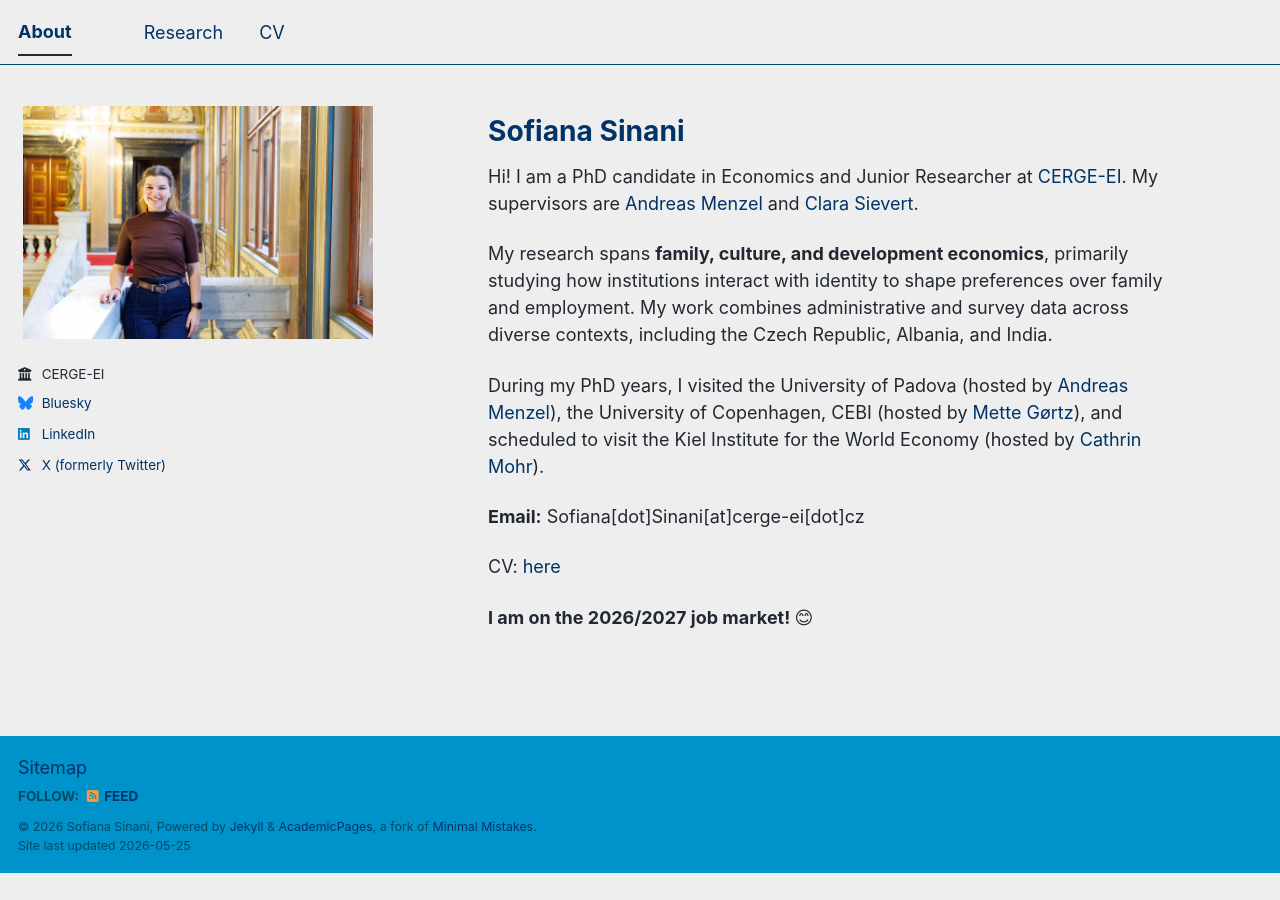
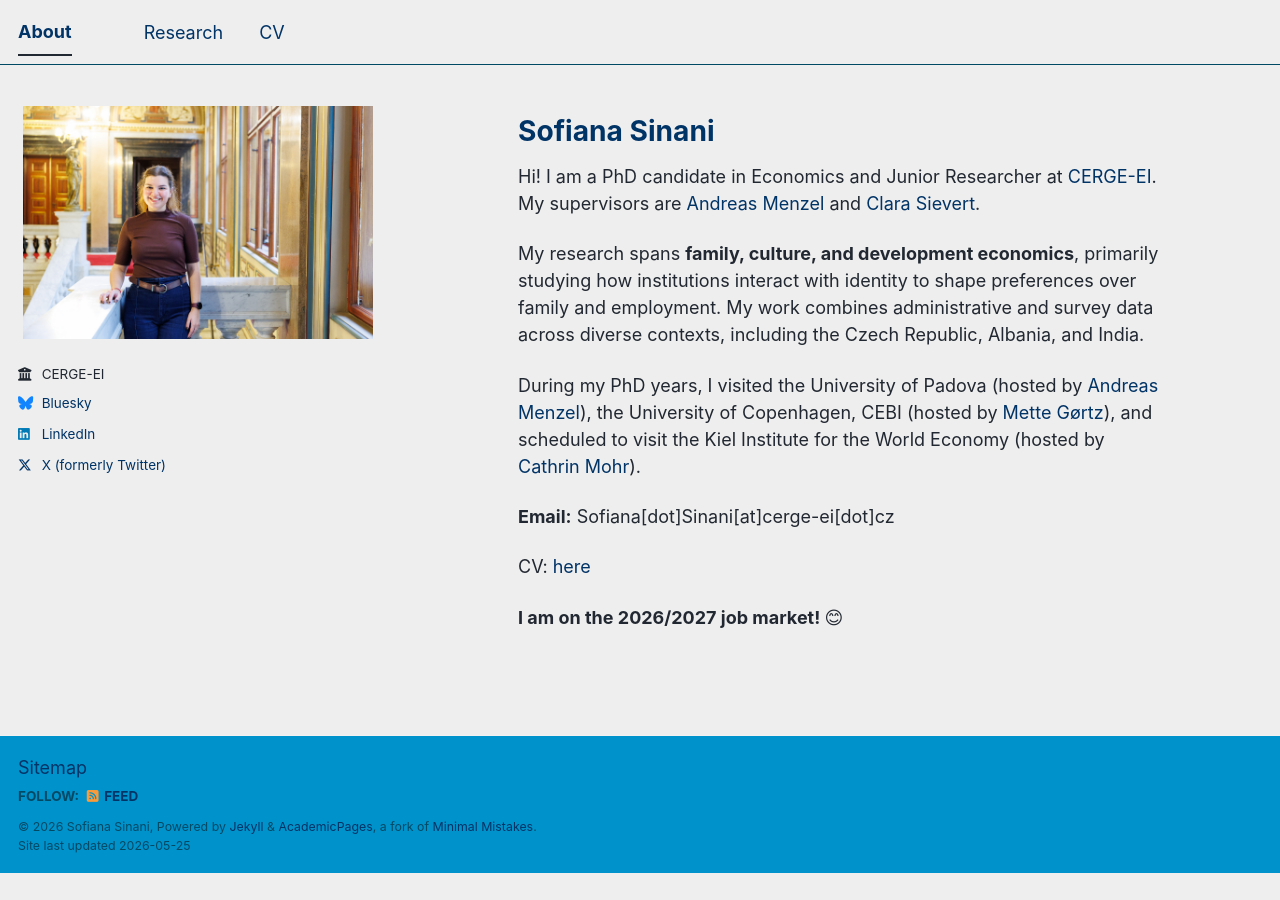
Before and after one commit to sofianasinani/sofianasinani.github.io, a Jekyll site: the page built from _pages/about.md, in a window 1280 px wide. Built offline with Jekyll 4.4.1, drawn with Linux system fonts in a browser that asks for light colours; a script bundle is joined from its source files by our own code; library files that are not in the unit come from our copies.

Commit message:
Update main.scss

```diff
--- a/assets/css/main.scss
+++ b/assets/css/main.scss
@@ -61,13 +61,13 @@
   .page {
     width: calc(100% - 420px) !important;
     float: right !important;
-    padding-left: 50px !important;
+    padding-left: 80px !important;
     padding-right: 110px !important;
     margin-right: 0 !important;
   }
 
   .archive {
-    padding-left: 50px !important;
+    padding-left: 80px !important;
     padding-right: 110px !important;
   }
 
```
